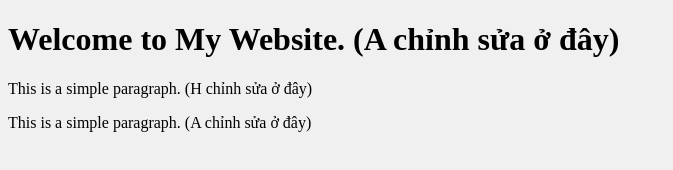
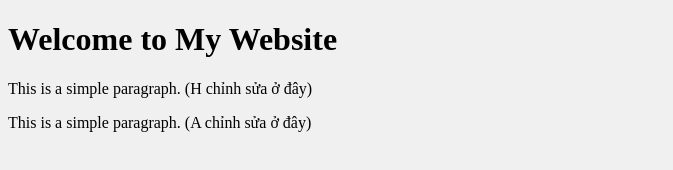
Before and after one commit to AnTran711/project1-baotriphanmem, a plain HTML site: page index.html in a window 1280 px wide. Shown: the whole page, without its empty margins (0-673 px from the left). Drawn offline with Linux system fonts and the light colour scheme.

Commit message:
Clean up heading and paragraph text
Removed unnecessary text from heading and paragraphs.

```diff
--- a/index.html
+++ b/index.html
@@ -7,7 +7,7 @@
   <link rel="stylesheet" href="style.css">
 </head>
 <body>
-  <h1>Welcome to My Website. (A chỉnh sửa ở đây)</h1>
+  <h1>Welcome to My Website</h1>
   <p>This is a simple paragraph. (H chỉnh sửa ở đây)</p>
   <p>This is a simple paragraph. (A chỉnh sửa ở đây)</p>
   <script src="main.js"></script>
```
